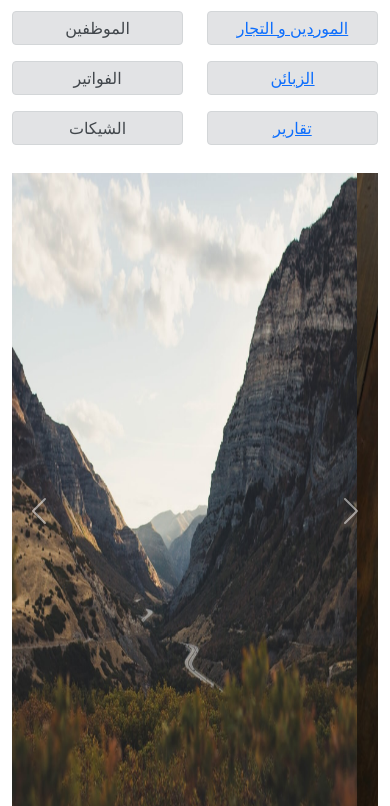
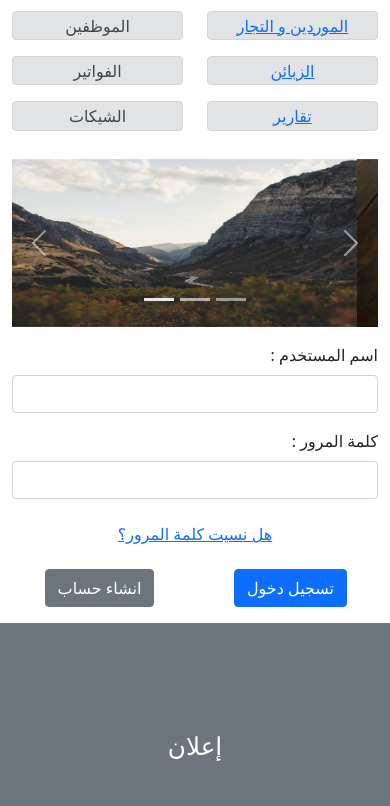
Before and after one commit to LamaSaad24/Palcounting, a plain HTML site: page index.html in a window 390 px wide. Shown: the part 95-901 px from the top of the page. Drawn offline with Linux system fonts and the light colour scheme; a script that the page names is missing.

Commit message:
Add files via upload

```diff
--- a/assets/css/style.css
+++ b/assets/css/style.css
@@ -3,7 +3,7 @@
     direction: rtl;
 }
 .carousel{
-    height:80vh;
+    height:50vh;
 }
 .carousel-item{
     height: 100%;
@@ -27,3 +27,18 @@
 .breadcrumb-item+.breadcrumb-item::before{
     float: right;
 }
+
+@media screen and  (max-width:500px) {
+    .carousel{
+        height: 20vh;
+    }
+    .p-1{
+        padding: .1rem!important;
+    }
+    .my-5{
+        margin: 1rem 0 !important;
+    }
+    .navbar-brand{
+        font-size: 17px;
+    }
+}
```
